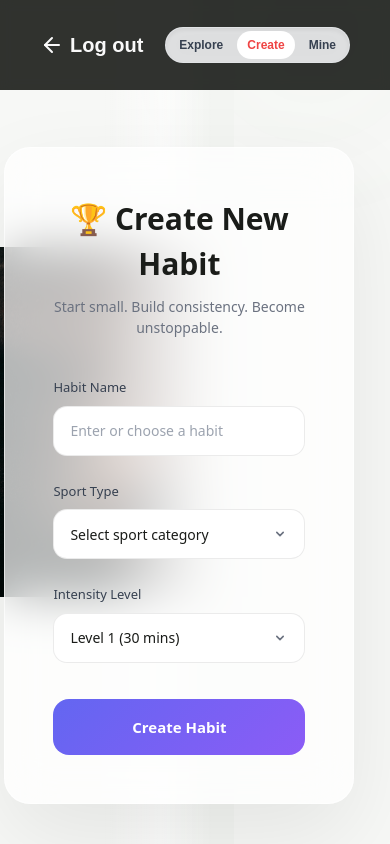
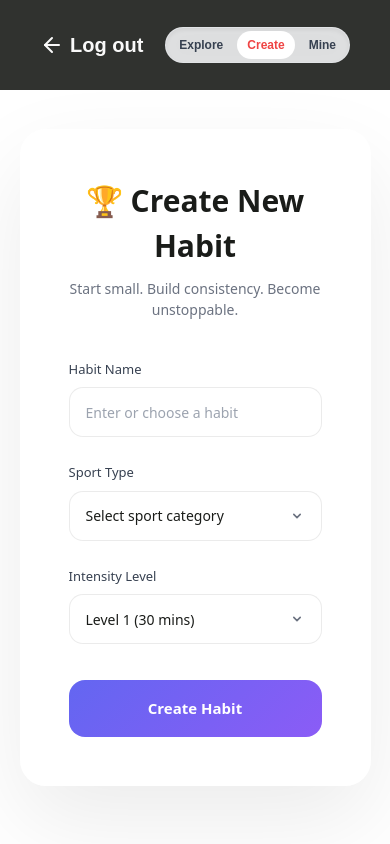
Before and after one commit to VICTORouox/Internet-Technology-Group-Work-HabitTracker, a Django app: page /create/ in a window 390 px wide. Run offline with Django 5.2, Linux system fonts and the light colour scheme; the visitor is signed in with stand-in values (Sample User, id 1); some libraries are stand-ins or nearby versions; some web fonts are replaced.

Commit message:
final project update

```diff
--- a/Habit Tracker/core/urls.py
+++ b/Habit Tracker/core/urls.py
@@ -24,7 +24,7 @@ urlpatterns = [
     path("admin/", admin.site.urls),
 
     # Homepage
-    path("", views.main_dashboard, name="home"),
+    path("", views.login_page, name="login"),
 
     # Login system
     path("login/", views.login_page, name="login"),
--- a/Habit Tracker/static/css/create.css
+++ b/Habit Tracker/static/css/create.css
@@ -290,11 +290,12 @@
 /* ============================= */
 /* MOBILE RESPONSIVE */
 /* ============================= */
-
 @media (max-width:900px){
-
     .create-page{
         flex-direction:column;
+        background: #ffffff;
+        padding-right: 0;
+        justify-content: center;
     }
 
     .hero-side{
@@ -302,11 +303,15 @@
     }
 
     .form-side{
-        padding:40px 20px;
+        width: 100%;
+        padding: 40px 0;
+        display:flex;
+        justify-content: center;
     }
 
     .create-card{
-        width:100%;
+        width: 90%;
+        max-width: 420px;
+        margin-top: 70px;
     }
-
 }
--- a/Habit Tracker/static/css/dashboard.css
+++ b/Habit Tracker/static/css/dashboard.css
@@ -293,8 +293,6 @@
     object-fit:cover;
 }
 
-
-/* 保持你原来的图片焦点位置 */
 .habit-img-cycling{
     position:absolute;
     width:100%;
--- a/Habit Tracker/static/js/recommend-form.js
+++ b/Habit Tracker/static/js/recommend-form.js
@@ -123,7 +123,7 @@ function nextStep(stepNum) {
 
 }
 
-/* 页面加载后初始化 */
+/* Initialize after page load */
 document.addEventListener('DOMContentLoaded', function() {
 
     const heightInput = document.getElementById('height-input');
--- a/Habit Tracker/static/js/recommend-result.js
+++ b/Habit Tracker/static/js/recommend-result.js
@@ -66,7 +66,7 @@ function handlePageError(errorMsg) {
         if (window.history.length > 1) {
             window.history.back();
         } else {
-            window.location.href = "/dashboard/"; // 替换成你项目中main_dashboard对应的实际URL
+            window.location.href = "/dashboard/";
         }
     }
 }
@@ -77,7 +77,6 @@ document.addEventListener('DOMContentLoaded', function() {
     if (switchBtn) {
         switchBtn.addEventListener('click', switchHabit);
         switchBtn.addEventListener('keydown', function(e) {
-            // 【修改点3】Tab键改为Enter键（Tab是切换焦点，不该触发点击）
             if (e.key === 'Enter' || e.key === ' ') {
                 switchHabit();
                 e.preventDefault();
--- a/Habit Tracker/templates/base.html
+++ b/Habit Tracker/templates/base.html
@@ -28,7 +28,7 @@
 </a>
 
 <!-- Global site-wide navigation bar -->
-{% if request.path != '/login/' and request.path != '/register/' and request.path != '/password-reset/' and request.path != '/recommend/' %}
+{% if request.path != '/login/' and request.path != '/register/' and request.path != '/password-reset/' and request.path != '/recommend/' and request.path != '/'%}
     <header class="aura-header" role="banner">
         <a href="{% url 'logout' %}" class="nav-logout-link" aria-label="Log out">
             <i data-lucide="arrow-left" aria-hidden="true"></i>
--- a/Habit Tracker/templates/habits/recommend.html
+++ b/Habit Tracker/templates/habits/recommend.html
@@ -14,6 +14,7 @@
 
 <div class="recommend-container">
 
+    <!-- Step Progress Bar -->
     <div class="stepper-wrapper">
 
         <div class="step-item active" id="step-dot-1">
@@ -42,13 +43,11 @@
         {% csrf_token %}
 
         <!-- STEP 1 -->
-
         <div class="step-content active" id="step-1">
 
             <h2 class="section-title">
                 Step 1: Understand your direction
             </h2>
-
 
             <div class="question-group">
 
@@ -113,7 +112,6 @@ Next
 
 
         <!-- STEP 2 -->
-
         <div class="step-content" id="step-2">
 
             <h2 class="section-title">
@@ -181,7 +179,6 @@ Next
 
 
         <!-- STEP 3 -->
-
         <div class="step-content" id="step-3">
 
             <h2 class="section-title">
```
Also changed, not shown: Habit Tracker/static/css/recommend.css (+17 -5 lines), Habit Tracker/static/css/recommend_result.css (+0 -21 lines), Habit Tracker/static/js/habit-keyboard.js (+7 -7 lines), Habit Tracker/templates/auth/password_reset.html (+0 -10 lines), Habit Tracker/templates/habits/my_habits.html (+6 -13 lines). Lines whose indentation alone changed are shown as unchanged.
